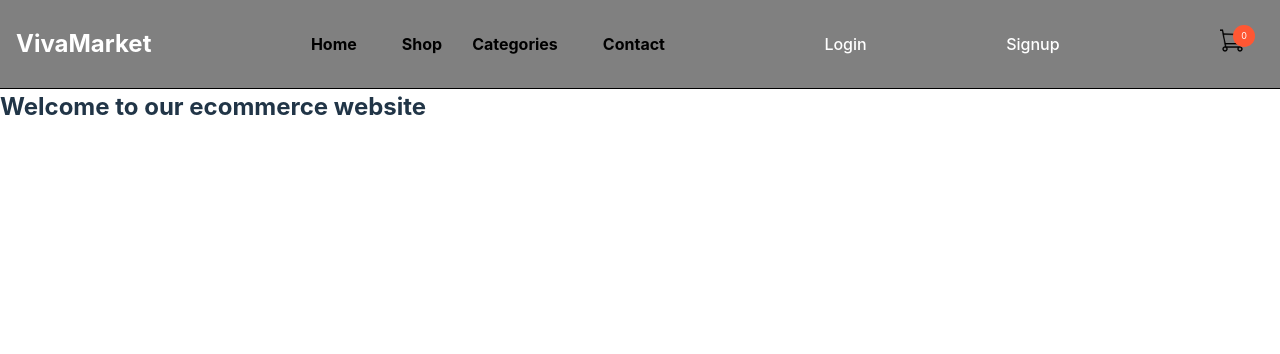
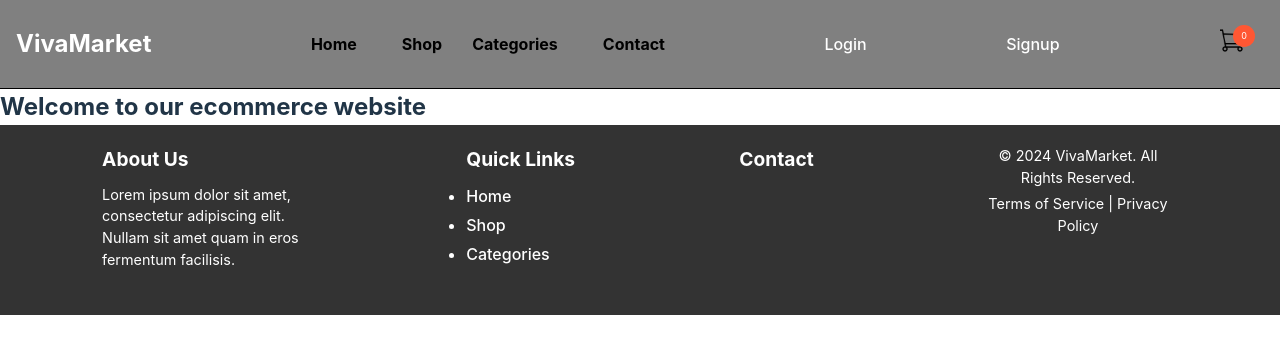
Before and after one commit to kimkristion/VivaMarket, a React (Vite) app in the folder client/: page / in a window 1280 px wide. Shown: the top 354 px of the page. Built offline with nearby package versions, Linux system fonts and the light colour scheme.

Commit message:
added footer

```diff
--- a/client/src/App.jsx
+++ b/client/src/App.jsx
@@ -8,6 +8,7 @@ import { setContext } from '@apollo/client/link/context';
 import { Outlet } from 'react-router-dom';
 
 import Header from './components/Header';
+import Footer from './components/Footer';
 import './App.css'
 
 //import ProductDetailPage from './pages/ProductDetailPage';
@@ -38,6 +39,7 @@ function App() {
     <>
     <Header/>
     <Outlet/>
+    <Footer />
     </>
     </ApolloProvider>
   );
--- /dev/null
+++ b/client/src/components/Footer.css
@@ -0,0 +1,58 @@
+
+.footer-container {
+    background-color: #333;
+    color: #fff;
+    padding: 20px;
+    display: flex;
+    justify-content: space-around;
+    flex-wrap: wrap;
+    position: sticky;
+    bottom: 0;
+  }
+
+  .footer-section {
+    max-width: 200px;
+    margin-bottom: 20px;
+  }
+
+  .footer-section h3 {
+    font-size: 1.2rem;
+    margin-bottom: 10px;
+  }
+
+  .footer-section p {
+    font-size: 0.9rem;
+    margin-bottom: 5px;
+  }
+
+  .footer-section a {
+    color: #fff;
+    text-decoration: none;
+    display: block;
+    margin-bottom: 5px;
+  }
+
+  .social-icons {
+    display: flex;
+  }
+
+  .social-icons a {
+    font-size: 1.5rem;
+    margin-right: 10px;
+  }
+
+  .disclaimer {
+    text-align: center;
+    width: 100%;
+  }
+
+  @media screen and (max-width: 768px) {
+    .footer-container {
+      flex-direction: column;
+    }
+
+    .footer-section {
+      max-width: none;
+      width: 100%;
+    }
+  }
--- a/client/src/components/Footer.jsx
+++ b/client/src/components/Footer.jsx
@@ -0,0 +1,45 @@
+import React from 'react';
+import './Footer.css';
+import { Link } from 'react-router-dom';
+
+const Footer = () => {
+  return (
+    <footer className="footer-container">
+      <div className="footer-section about">
+        <h3>About Us</h3>
+        <p>
+          Lorem ipsum dolor sit amet, consectetur adipiscing elit. Nullam sit amet quam in eros
+          fermentum facilisis.
+        </p>
+      </div>
+
+      <div className="footer-section links">
+        <h3>Quick Links</h3>
+        <ul>
+          <li>
+            <a href="/">Home</a>
+          </li>
+          <li>
+            <a href="/shop">Shop</a>
+          </li>
+          <li>
+            <a href="/categories">Categories</a>
+          </li>
+
+        </ul>
+      </div>
+
+      <div className="footer-section contact">
+      <Link to="/contact-us"><a><h3>Contact</h3></a></Link>
+      </div>
+
+
+      <div className="footer-section disclaimer">
+        <p>&copy; 2024 VivaMarket. All Rights Reserved.</p>
+        <p>Terms of Service | Privacy Policy</p>
+      </div>
+    </footer>
+  );
+};
+
+export default Footer;
```
Also changed, not shown: 2 other files (tests, documents, lock files or other folders).
